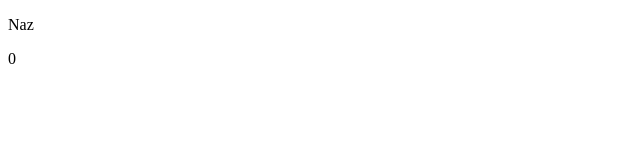
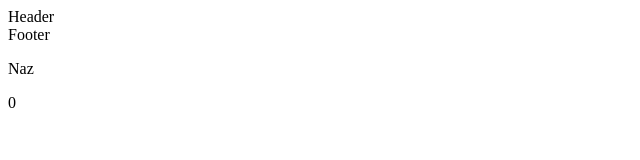
Before and after one commit to csenazmul/vueprojv2, a Vue app: page / in a window 1280 px wide. Shown: the top 160 px of the page, without its empty margins (0-640 px from the left). Built offline with nearby package versions, Linux system fonts and the light colour scheme.

Commit message:
Create a Component & Locally Import

```diff
--- a/src/App.vue
+++ b/src/App.vue
@@ -1,17 +1,25 @@
 <template>
   <div>
+      <app-header/>
+      <app-footer/>
       <p>{{name}}</p>
       <p>{{age}}</p>
   </div>
 </template>
 
 <script>
+import Header from './Components/Header_footer/Header';
+import Footer from './Components/Header_footer/Footer';
 export default {
   data(){
     return {
       name: "Naz",
       age: 0
     }
+  },
+  components: {
+    'app-header': Header,
+    'app-footer': Footer
   }
 }
 </script>
```
Also changed, not shown: 1 other file (tests, documents, lock files or other folders).
